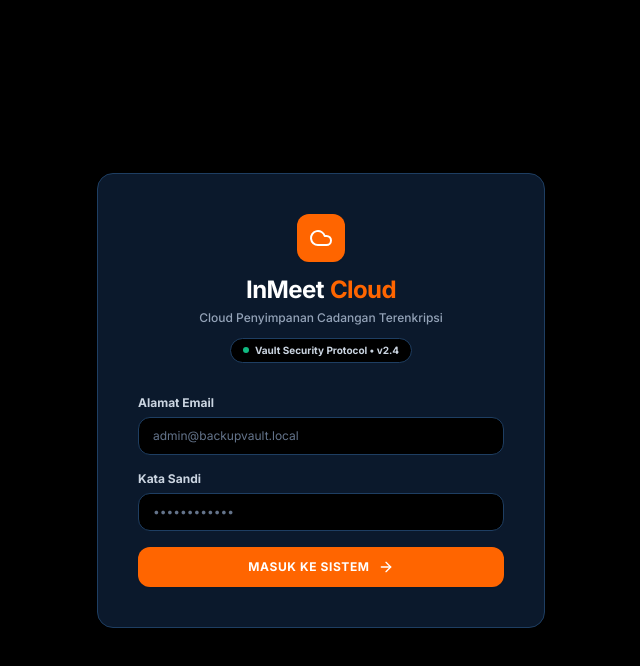
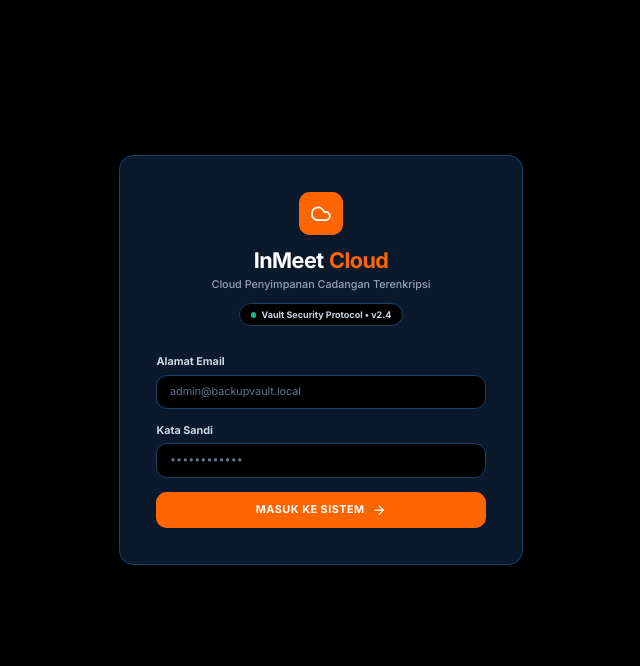
Before and after one commit to kh-badri/InMeet-Cloud, a React (Vite) app in the folder frontend/: page / in a window 1280 px wide. Shown: the top 666 px of the page, without its empty margins (319-959 px from the left). Built offline with nearby package versions, Linux system fonts and the light colour scheme; no server answers.

Commit message:
style: apply global 90% zoom scale and optimize page padding

```diff
--- a/frontend/src/App.tsx
+++ b/frontend/src/App.tsx
@@ -103,7 +103,7 @@ export const App: React.FC = () => {
         />
 
         {/* Main Content Area with Silky-Smooth Page Reveal Animation */}
-        <main className="flex-1 min-w-0 p-4 sm:p-6 lg:p-8 max-w-7xl mx-auto w-full">
+        <main className="flex-1 min-w-0 p-3.5 sm:p-5 lg:p-6 max-w-7xl mx-auto w-full">
           <div
             key={activeTab}
             className="animate-page-reveal"
--- a/frontend/src/index.css
+++ b/frontend/src/index.css
@@ -5,9 +5,10 @@
 @layer base {
   html {
     @apply antialiased scroll-smooth;
+    zoom: 0.9;
   }
   body {
-    @apply font-sans transition-colors duration-150 ease-out bg-lightBg dark:bg-darkBg text-slate-900 dark:text-slate-100 selection:bg-brandPrimary selection:text-white;
+    @apply font-sans transition-colors duration-150 ease-out bg-lightBg dark:bg-darkBg text-slate-900 dark:text-slate-100 selection:bg-brandPrimary selection:text-white min-h-screen;
   }
 }
 
```
